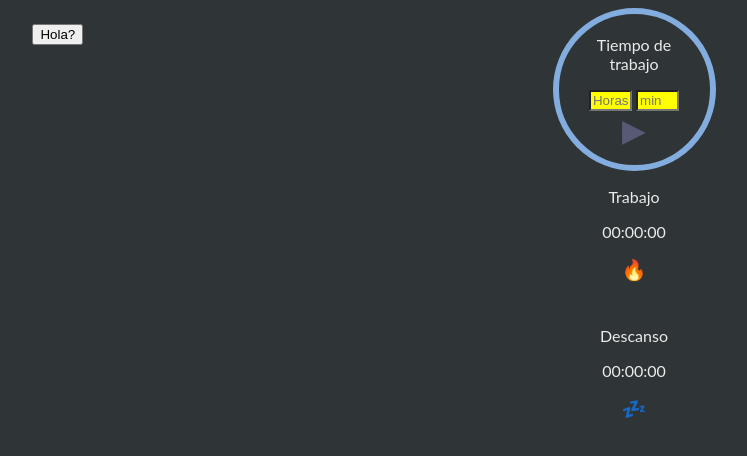
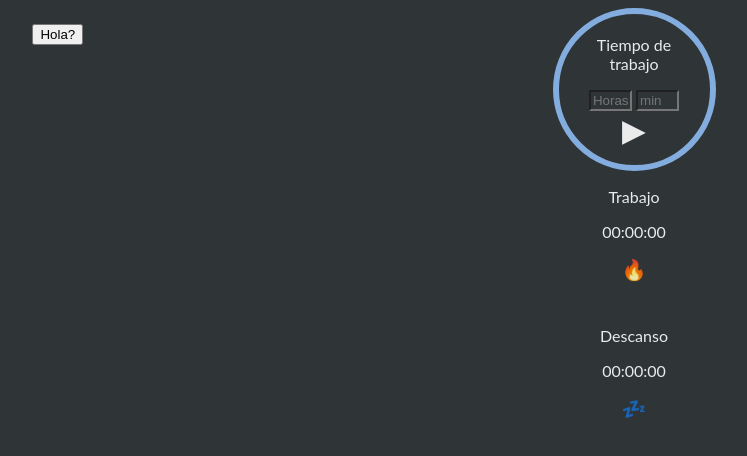
Before and after one commit to lagbugg/Notmodoro, a plain HTML site: page notmodoro.html in a window 1280 px wide. Both pictures are taken after a click on the button "Hola?". Shown: the whole page, without its empty margins (6-753 px from the left). Drawn offline with Linux system fonts and the light colour scheme.

Commit message:
darkMode

```diff
--- a/notmodoro.css
+++ b/notmodoro.css
@@ -9,7 +9,7 @@ body{
   color: rgba(255, 255, 255, 0.9);
 }
 .minutos{
-    background-color: yellow!important;;
+    background-color: rgba(255, 255, 255, 0.9)!important;;
     width: 35px;
     color: #575975;
 
@@ -17,9 +17,10 @@ body{
 }
 .minutosDark{
     width: 35px;
-    background-color: rgb(47, 52, 55);
-    color:rgba(255, 255, 255, 0.9);;
+    background-color: rgb(47, 52, 55)!important;
+    color:rgba(255, 255, 255, 0.9);
 }
+
 .tiempoTrabajo{
 
     margin:auto;
@@ -40,13 +41,26 @@ body{
     background: none;
     border: none;
     font-size: 20px;
+    color:#575975;
 }
-#boton{
+.bottontDark{
+  background: none;
+    border: none;
+    font-size: 20px;
+  color: rgba(255, 255, 255, 0.9)
+}
+.boton{
     background: none;
     border: none;
     font-size: 31px;
     color:#575975;
 
+}
+.botonDark{
+  background: none;
+    border: none;
+    font-size: 31px;
+    color:rgba(255, 255, 255, 0.9);
 }
 .progress-ring {
 
--- a/timers.js
+++ b/timers.js
@@ -250,8 +250,17 @@ const setProgress2= (percent)=> {
 const darkFuction=()=>{
     let element = document.body;
     element.classList.toggle("dark-mode");
-    let minutosDark = getElementById("hTrabajo");
-    minutosDark.classList.toggle("miuntosDark");
+    let hDark = document.getElementById("hTrabajo");
+    hDark.classList.toggle("minutosDark");
+    let minDark = document.getElementById("mTrabajo");
+    minDark.classList.toggle("minutosDark");
+    let inicioBoton = document.getElementById("boton");
+    inicioBoton.classList.toggle("botonDark");
+    let btnTrabajo = document.getElementById("botonTrabajo");
+    btnTrabajo.classList.toggle("bottontDark");
+    let btnDescanso = document.getElementById("botonDescanso");
+    btnDescanso.classList.toggle("bottontDark");
+
 }
 const darkBotton = document.getElementById("darkBotton");
 darkBotton.addEventListener("click",darkFuction)
```
Also changed, not shown: notmodoro.html (+1 -1 lines).
